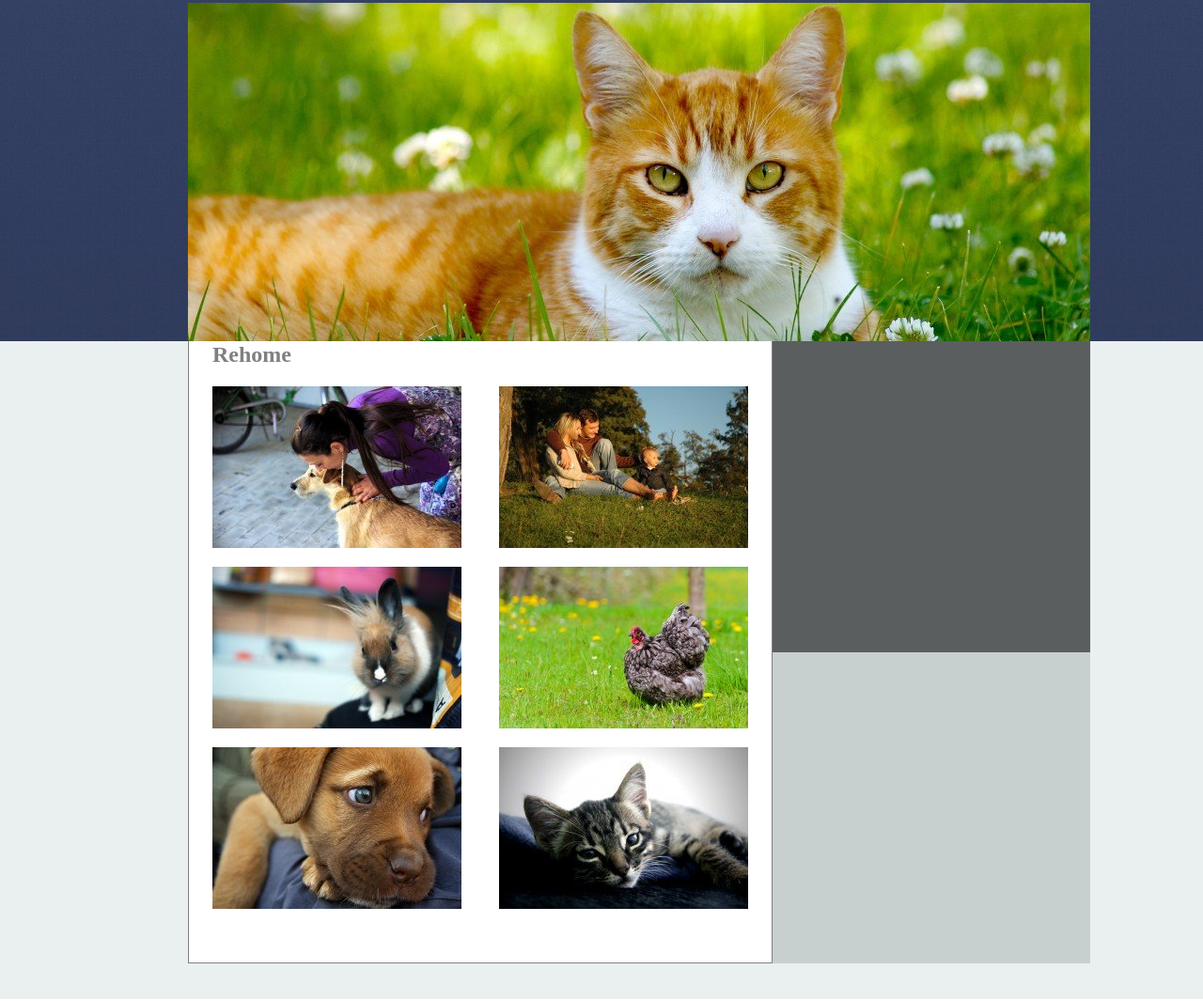
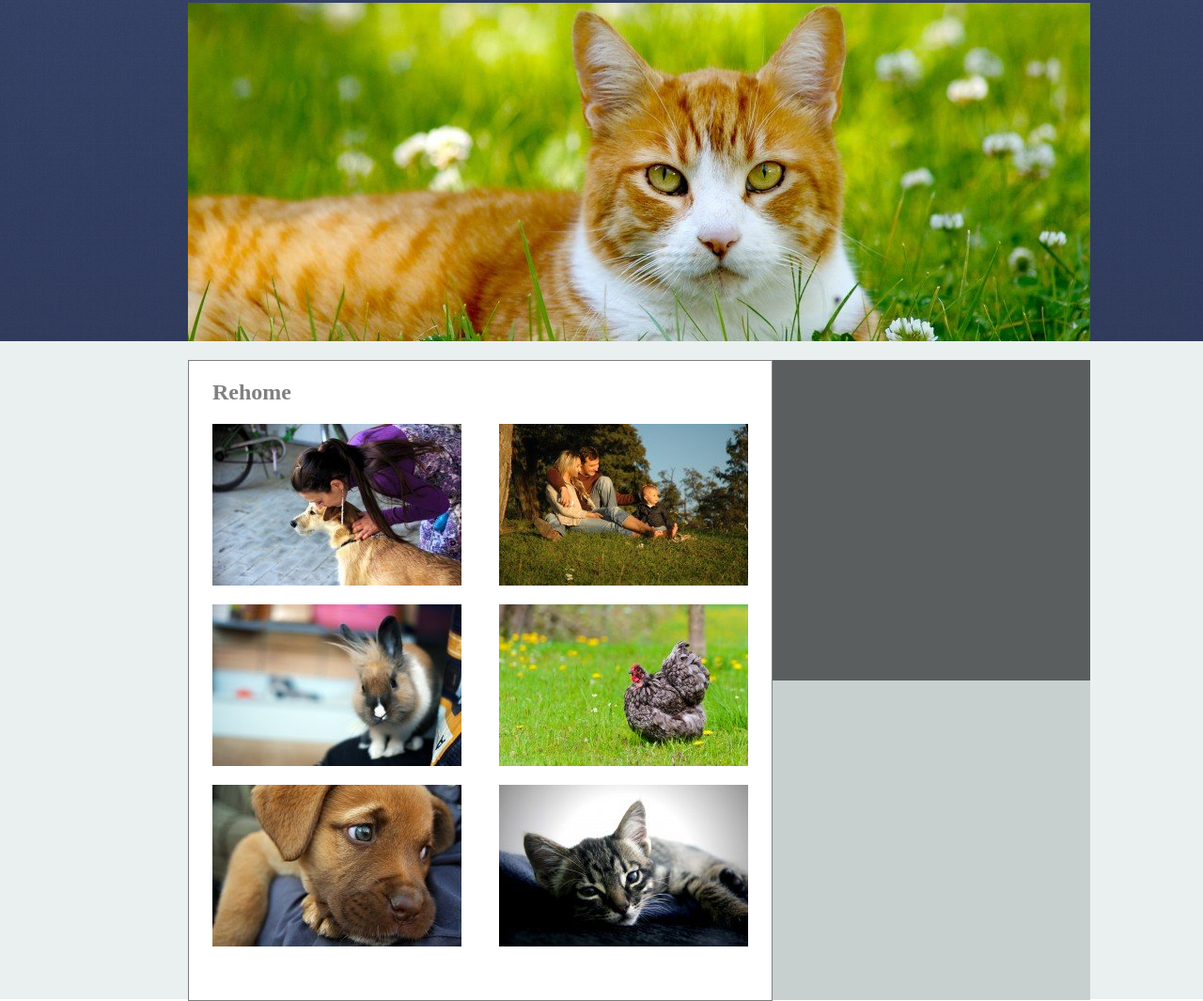
Before and after one commit to jbultez/projet-animal-care, a plain HTML site: page index.html in a window 1280 px wide. Shown: the part 147-1212 px from the top of the page at 94% size. Drawn offline with Linux system fonts and the light colour scheme.

Commit message:
fixed middle div

```diff
--- a/css/stylesheet.css
+++ b/css/stylesheet.css
@@ -69,21 +69,22 @@ h2 {
   width: 620px;
   height: 680px;
   background-color: white;
-  margin-top: -20px;
+  margin-top: 20px;
   border: 1px solid grey;
 }
 
 .latest-news {
   float: left;
+  margin-top: 20px;
   background-color: #5A5E5E;
   width: 338px;
-  height: 331px;;
+  height: 341px;;
 }
 
 .donation {
   float: left;
   width: 338px;
-  height: 331px;
+  height: 340px;
   background-color: #C8D0CF;
 }
 
```
